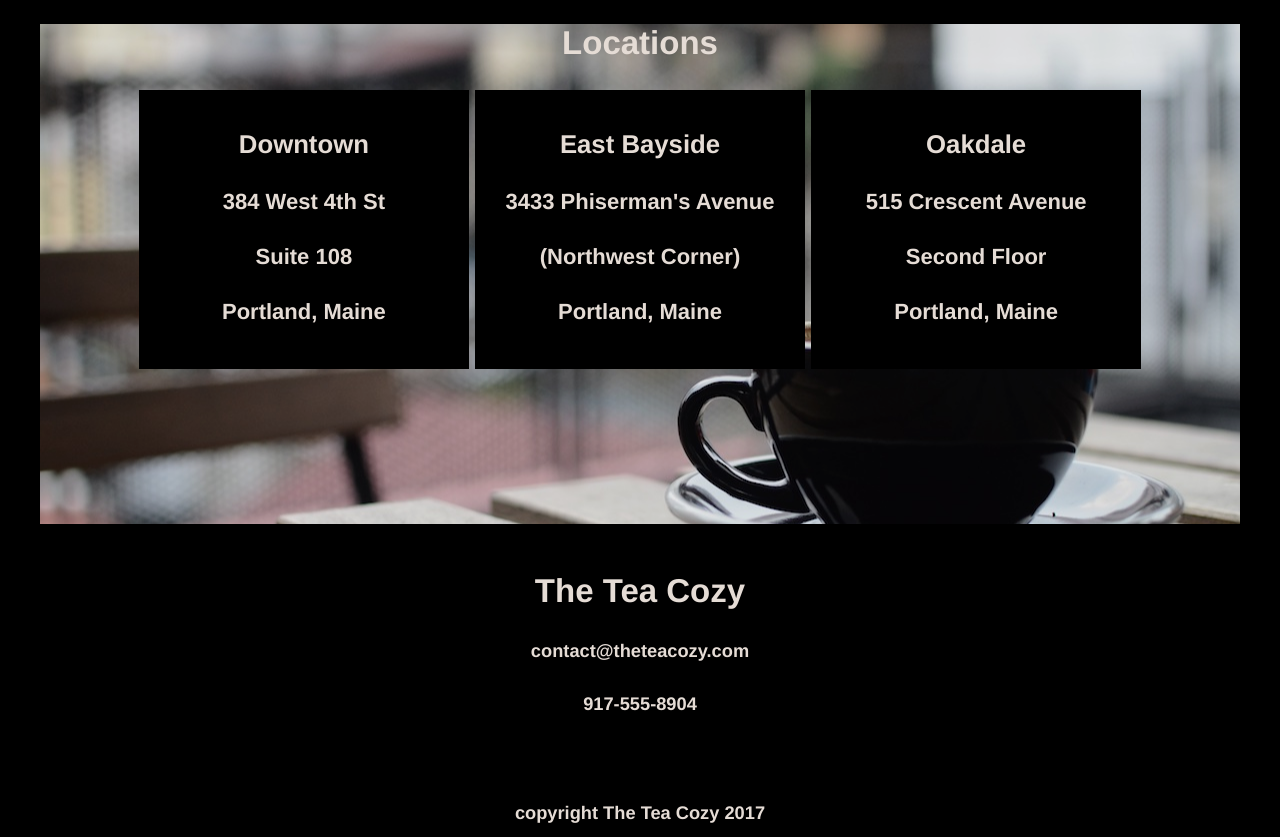
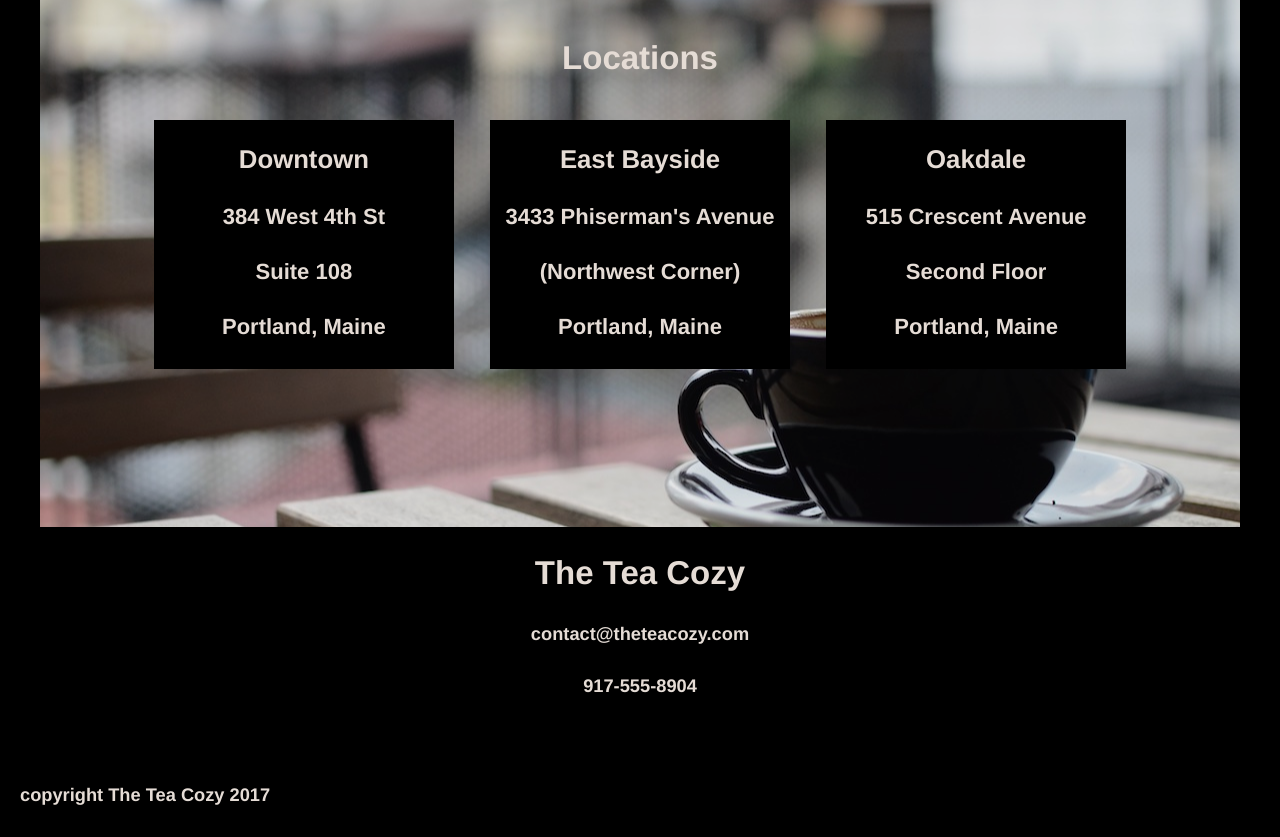
Before and after one commit to CatsEyeDjinn/Tea-Cozy, a plain HTML site: page index.html in a window 1280 px wide. Shown: the part 1417-2254 px from the top of the page. Drawn offline with Linux system fonts and the light colour scheme.

Commit message:
project completed

```diff
--- a/index.html
+++ b/index.html
@@ -76,12 +76,14 @@
     </div>
       </div>
   <!-- footer !-->
-  <div id="footer">
     <footer>
      <h2>The Tea Cozy</h2>
     <h5>contact@theteacozy.com</h5>
     <h5>917-555-8904</h5>
   <br />
-<h5 class="mail">copyright The Tea Cozy 2017</h5></footer>
+      </footer>
+  <div class="mail">
+<h5>copyright The Tea Cozy 2017</h5>
+  </div>
   </body>
 </html>
--- a/resources/css/style.css
+++ b/resources/css/style.css
@@ -84,12 +84,7 @@ nav {
     height: 500px;
     width: 1200px;
     margin: auto;
-}
-
-#footer {
-  display: inline-block;
-  height: 200px;
-  margin: 20px;
+    padding: 15px 40px;
 }
 
 .text {
@@ -130,11 +125,12 @@ nav {
   background-color: black;
   width: 300px;
   opacity: 1;
-  align-items: center;
-  padding: 15px;
+  margin: 15px;
 }
 
-.mail h5 {
+.mail {
+  display: flex;
+  flex: auto;
   text-align: left;
   margin-left: 20px;
 }
```
